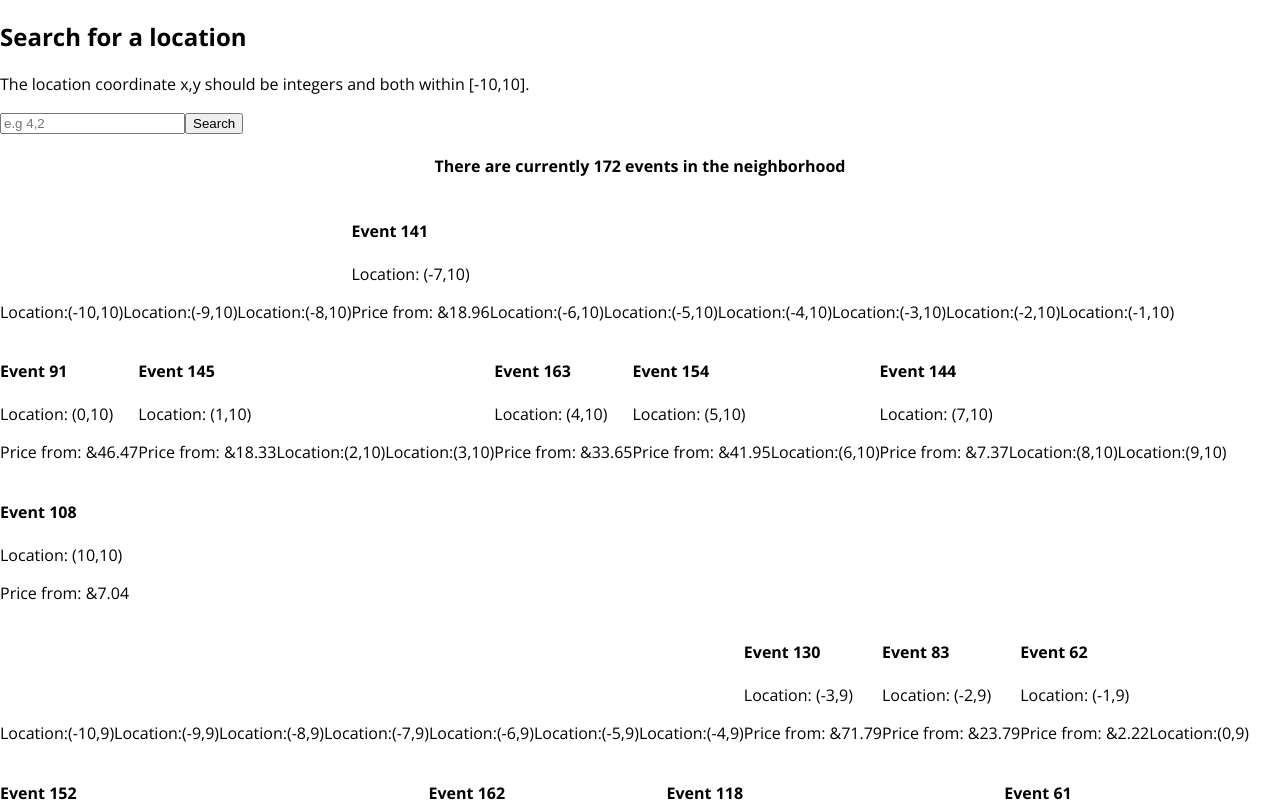
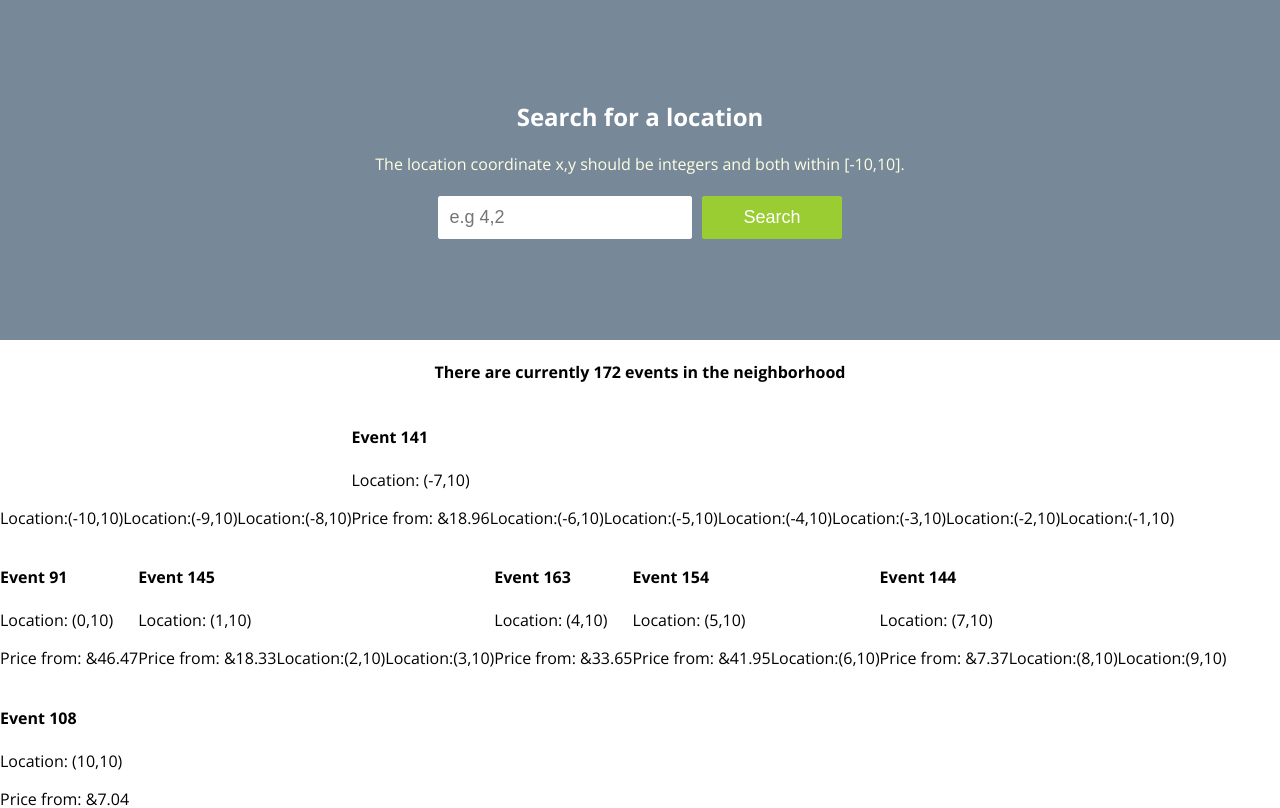
Before and after one commit to vito-example/ticket-cheaper, a React (Create React App) app: page / in a window 1280 px wide. Shown: the top 808 px of the page. Built offline with nearby package versions, Linux system fonts and the light colour scheme.

Commit message:
Give styles to App component.

```diff
--- /dev/null
+++ b/src/App.scss
@@ -0,0 +1,57 @@
+
+body {
+  margin: 0;
+  padding: 0;
+  font-family: 'Source Code Pro', sans-serif;
+
+  .SearchInput {
+    text-align: center;
+    padding-top: 80px;
+    padding-bottom: 80px;
+    background-color: lightslategray;
+
+    h2 {
+      color: white;
+    }
+
+    p {
+      color: lightyellow;
+    }
+
+    button {
+      background-color: lightgray;
+      color: white;
+      margin: 5px;
+      padding: 10px 10px;
+      border: none;
+      border-radius: 2px;
+      cursor: pointer;
+      font-size: 15px;
+    }
+  }
+
+  input[type=text], select {
+    margin: 5px;
+    padding: 10px;
+    display: inline-block;
+    border: 1px solid white;
+    border-radius: 2px;
+    box-sizing: border-box;
+    font-size: 18px;
+  }
+
+  input[type=submit] {
+    background-color: yellowgreen;
+    color: white;
+    margin: 5px;
+    padding: 10px 40px;
+    border: 1px solid yellowgreen;
+    border-radius: 2px;
+    cursor: pointer;
+    font-size: 18px;
+  }
+}
+
+.Results {
+  margin-bottom: 40px;
+}
--- a/src/App.tsx
+++ b/src/App.tsx
@@ -4,7 +4,7 @@ import {NUMBER_OF_CLOSEST_LOCATIONS} from "./constants";
 import {isInteger} from "./utils/is-integer";
 import GridMap from "./components/Grid/GridMap/GridMap";
 import GridTable from "./components/Grid/GridTable/GridTable";
-
+import './App.scss';
 
 interface AppProps {
     locationArray: Array<Location>
```
